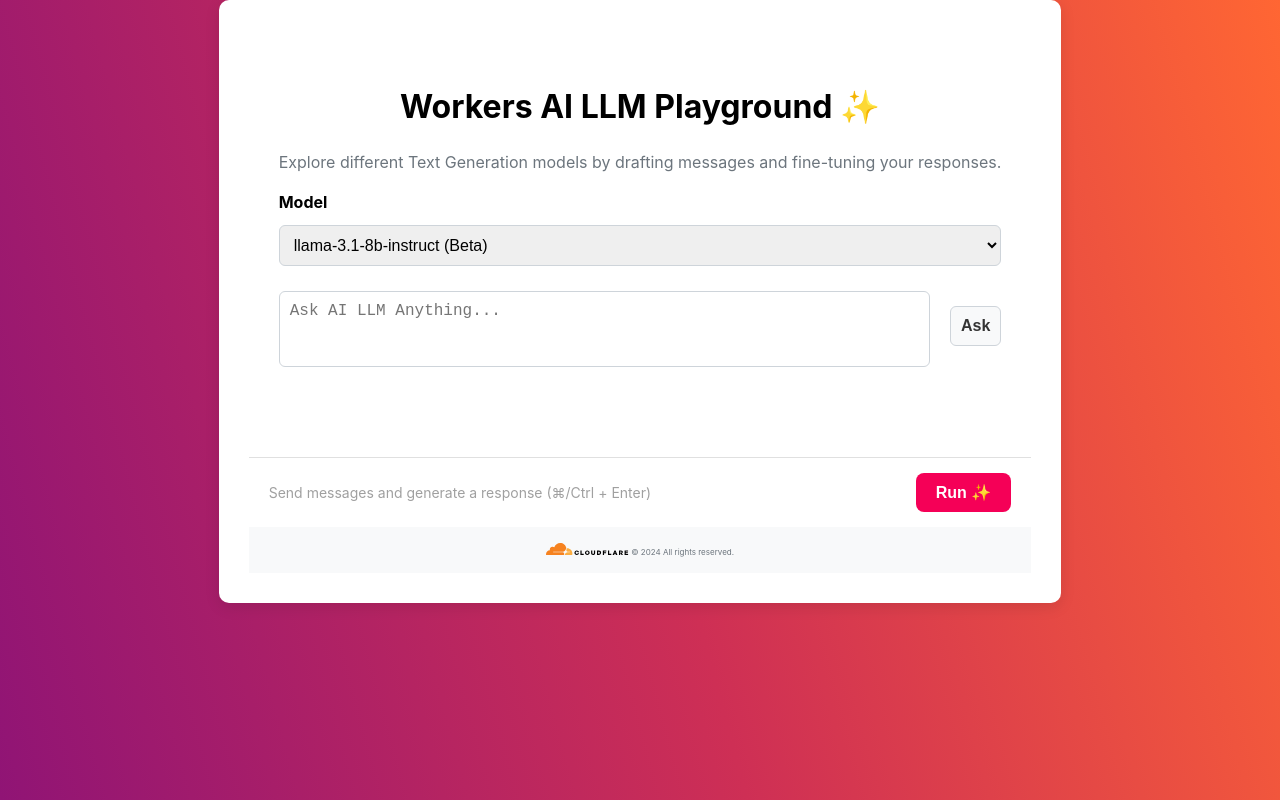
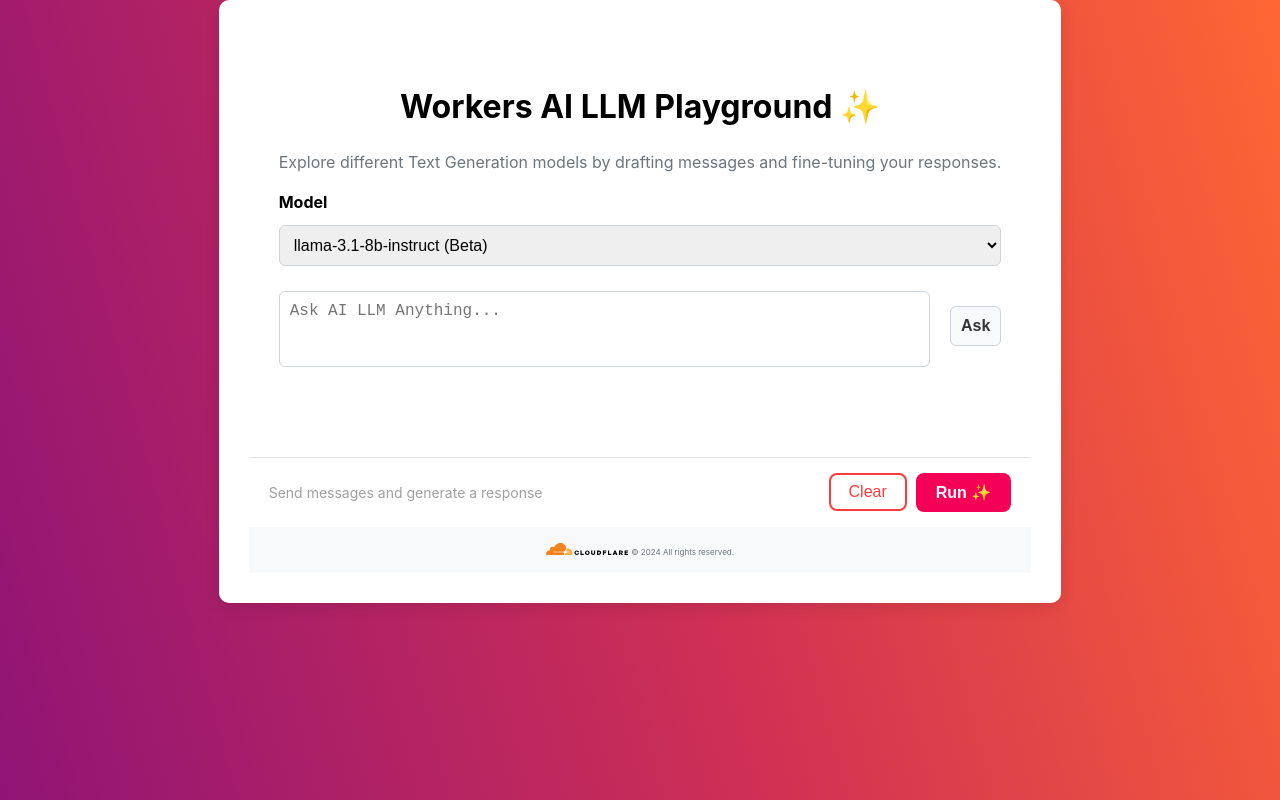
Before and after one commit to vinodhj/ai-llm-cf, a React (Vite) app: page / in a window 1280 px wide. Built offline with nearby package versions, Linux system fonts and the light colour scheme.

Commit message:
clear button

```diff
--- a/src/App.css
+++ b/src/App.css
@@ -252,3 +252,27 @@
   font-size: 1rem;
   margin-right: 10px; /* Ensure space between textarea and button */
 }
+
+/* New distinct style for the Clear button */
+.clear-button {
+  background-color: transparent;
+  color: #ff3b3b;
+  border: 2px solid #ff3b3b;
+  padding: 8px 18px;
+  font-size: 16px;
+  cursor: pointer;
+  transition: all 0.3s ease;
+  border-radius: 8px;
+}
+
+.clear-button:hover {
+  background-color: #ff3b3b;
+  color: white;
+}
+
+.clear-button:disabled {
+  border-color: #cccccc;
+  color: #cccccc;
+  cursor: not-allowed;
+  background-color: transparent;
+}
--- a/src/App.tsx
+++ b/src/App.tsx
@@ -31,13 +31,6 @@
     }
   };
 
-  // const handleInputChange = (e: React.ChangeEvent<HTMLInputElement>) => {
-  //   setUserMessage(e.target.value);
-  //   if (e.target.value.trim() !== '') {
-  //     setErrorMessage('');
-  //     setIsInputHighlighted(false);
-  //   }
-  // };
   const handleInputChange = (e: React.ChangeEvent<HTMLTextAreaElement>) => {
     setUserMessage(e.target.value);
     if (e.target.value.trim() !== "") {
@@ -48,7 +41,6 @@
 
   const handleRun = async () => {
     if (userList.length === 0) {
-      // No questions in the list, show error message
       setErrorMessage("Please ask a question before running the request.");
       setIsInputHighlighted(true);
       return;
@@ -62,7 +54,6 @@
     // Set loading state to true
     setIsLoading(true);
 
-    // Simulate a REST API call (mocking with a local JSON response)
     try {
       const response = await fetch(`${apiUrl}/`, {
         method: "POST",
@@ -77,9 +68,18 @@
       console.error("Error fetching API:", error);
       setApiResponse("Error fetching the API.");
     } finally {
-      // Reset loading state
       setIsLoading(false);
     }
+  };
+
+  // Function to clear all states
+  const handleClear = () => {
+    setUserMessage("");        // Clear user input
+    setUserList([]);           // Clear user list
+    setErrorMessage("");       // Clear error messages
+    setApiResponse(null);      // Clear API response
+    setIsInputHighlighted(false); // Reset input highlighting
+    setIsLoading(false);       // Reset loading state
   };
 
   return (
@@ -125,26 +125,31 @@
       {/* API Response */}
       {apiResponse && (
         <div className="api-response">
-          {/* <h4>Response from API:</h4> */}
           <p>{apiResponse}</p>
         </div>
       )}
 
-      {/* Run Button at the bottom */}
+      {/* Run and Clear Buttons */}
       <div className="sticky run-button-container">
         <div className="run-message">
-          Send messages and generate a response (⌘/Ctrl + Enter)
+          Send messages and generate a response
         </div>
-        <button className="run-button" onClick={handleRun}>
+
+         {/* Add Clear button */}
+         <button className="clear-button" onClick={handleClear} disabled={isLoading}>
+          Clear
+        </button> &nbsp;&nbsp;
+
+        <button className="run-button" onClick={handleRun} disabled={isLoading}>
           {isLoading ? "Running..." : "Run ✨"}
         </button>
       </div>
+
       {/* Copyright Footer */}
-      <div>
-        <Footer />
-      </div>
+      <Footer />
     </div>
   );
 }
 
+
 export default App;
```
